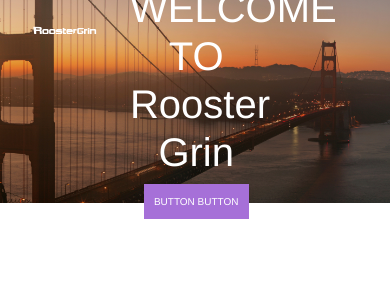
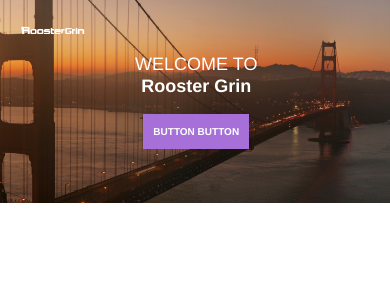
Before and after one commit to matt-violet/roostergrin-test, a Vue app: page / in a window 390 px wide. Shown: the top 300 px of the page. Built offline with nearby package versions, Linux system fonts and the light colour scheme.

Commit message:
Add media queries to Home component

```diff
--- a/src/App.vue
+++ b/src/App.vue
@@ -21,6 +21,7 @@ body {
 }
 #app {
   font-family: Avenir, Helvetica, Arial, sans-serif;
+  font-weight: 200, 200, 400, 500, 600, 700, 800, 900;
   -webkit-font-smoothing: antialiased;
   -moz-osx-font-smoothing: grayscale;
   color: #2c3e50;
--- a/src/components/Home.vue
+++ b/src/components/Home.vue
@@ -1,13 +1,25 @@
 <template>
   <div class="home container col-12 no-gutters">
-    <img class="logo col-2 offset-1" src="../../assets/logo-white.svg">
+    <img
+      class="logo col-2 offset-1"
+      src="../../assets/logo-white.svg"
+    >
     <div class="row align-items-center">
       <div class="overlay col-5 offset-4">
-        <h1 class="line-1">WELCOME TO</h1>
-        <h1 class="line-2">Rooster Grin</h1>
-        <button>BUTTON BUTTON</button>
+        <h1 class="line-1">
+          WELCOME TO
+        </h1>
+        <h1 class="line-2">
+          Rooster Grin
+        </h1>
+        <button class="btn">
+          BUTTON BUTTON
+        </button>
       </div>
-      <img class="bg-img col-12" src="../../assets/hero.jpg"/>
+      <img
+        class="bg-img col-12"
+        src="../../assets/hero.jpg"
+      />
     </div>
   </div>
 </template>
@@ -33,17 +45,50 @@ export default {
   text-align: center;
   position: absolute;
   color: white;
+  padding: 0;
 }
 .line-1 {
   margin: 0;
-  font-size: 40px;
+  font-weight: 200;
 }
-button {
+.line-2 {
+  font-weight: 600;
+}
+.btn {
   background: rgb(166, 112, 216);
   color: white;
   border: 0;
   font-size: 10px;
+  font-weight: 700;
   line-height: 15px;
+  margin-top: 8px;
+  border-radius: 0;
   padding: 10px 10px;
 }
+@media (max-width: 576px) {
+  .line-1, .line-2 {
+    font-size: 18px;
+  }
+  .logo {
+    margin-left: 20px;
+  }
+}
+@media (min-width: 577px) and (max-width: 768px) {
+ .line-1, .line-2 {
+    font-size: 30px;
+  }
+}
+@media (min-width: 769px) and (max-width: 992px) {
+  .line-1, .line-2 {
+    font-size: 45px;
+  }
+}
+@media (min-width: 993px) {
+  .line-1, .line-2 {
+    font-size: 60px;
+  }
+  .btn {
+      font-size: 14px;
+  }
+}
 </style>
```
